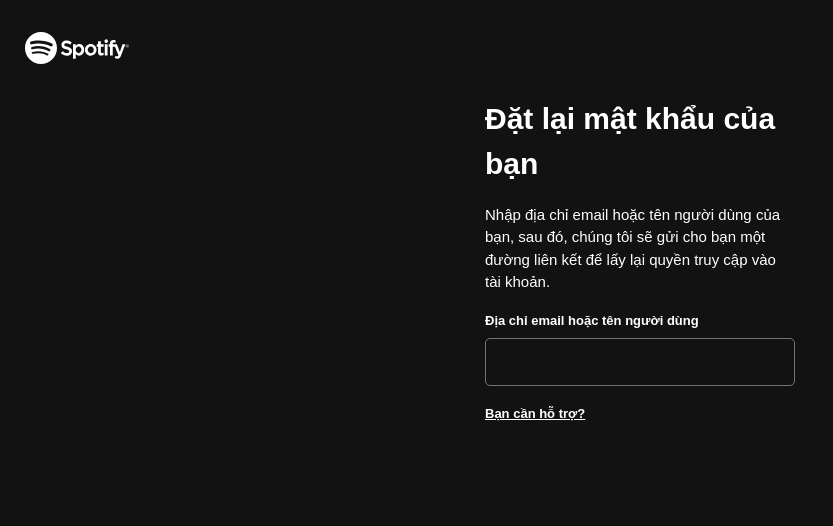
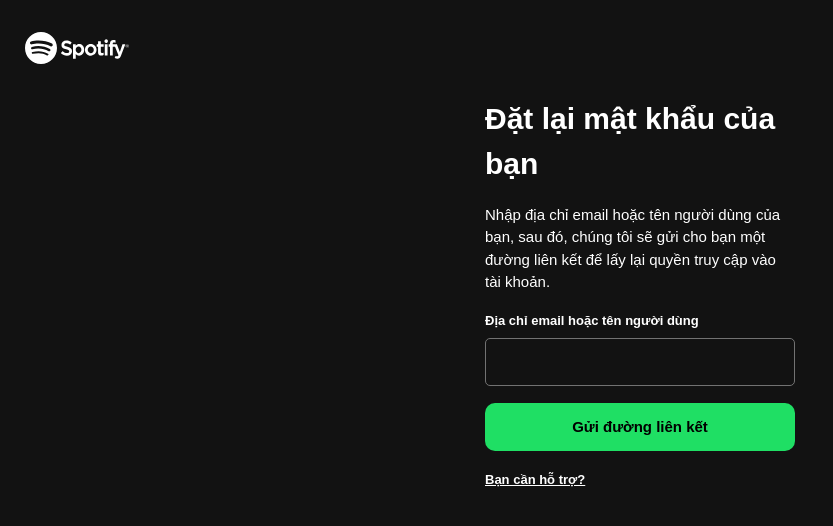
Before and after one commit to Khan9Tran/spotify, a React (Create React App) app in the folder client/: page /password-reset in a window 1280 px wide. Shown: the top 526 px of the page, without its empty margins (0-833 px from the left). Built offline with nearby package versions, Linux system fonts and the light colour scheme.

Commit message:
thêm check empty

```diff
--- a/client/src/components/input.jsx
+++ b/client/src/components/input.jsx
@@ -51,7 +51,15 @@ const Input = ({ type, placeholder, width, height, backgroundColor, radius, bord
               handleInputError(false);
             }
           }
-
+          if (type === 'notEmpty') {
+            if (event.target.value === '') {
+              setInputError(true);
+              handleInputError(true);
+            } else {
+              setInputError(false);
+              handleInputError(false);
+            }
+          }
           handleChange(event)
         }}
       />
@@ -60,12 +68,12 @@ const Input = ({ type, placeholder, width, height, backgroundColor, radius, bord
           {showPassword ? <img src={PasswordShow} alt="Hide password" /> : <img src={PasswordHidden} alt="Show password" />}
         </div>
       )}
-      <div className={`flex flex-row items-start mt-2 ${inputError && type === 'email' ? 'block' : 'hidden'}`}>
+      <div className={`flex flex-row items-start mt-2 ${inputError && (type === 'email' || type === 'notEmpty')? 'block' : 'hidden'}`}>
         <div className='min-h-[20px] min-w-[20px]'>
           <IconError strokeColor={'#FF0000'} width={'17px'} height={'17px'} />
         </div>
         <div className={`text-red-dark text-[13px]`}>
-          Email này không hợp lệ. Hãy đảm bảo rằng email được nhập dưới dạng example@email.com
+          {type === 'email' ? 'Email này không hợp lệ. Hãy đảm bảo rằng email được nhập dưới dạng example@email.com' : 'Đây là trường bắt buộc'}
         </div>
       </div>
 
--- a/client/src/pages/password/forgotPassword.jsx
+++ b/client/src/pages/password/forgotPassword.jsx
@@ -2,11 +2,30 @@ import { useState } from "react"
 import Logo from "../../components/logoAndText"
 import Input from "../../components/input";
 import './forgotPassword.css'
+import Button from "../../components/button";
 
 export const ForgotPassword = () => {
     const [email, setEmail] = useState('');
     const [inputError, setInputError] = useState(false);
 
+    const buttonGetLinkClicked = async (event) => {
+        event.preventDefault();
+
+        if (inputError) {
+            return;
+        }
+
+        const response = await fetch('http://localhost:8080/v1/auth/forgot-password', {
+            method: 'POST',
+            headers: {
+                'Content-Type': 'application/json'
+            },
+            body: JSON.stringify({
+                email: email
+            })
+        });
+
+    }
     return (
         <div className="wrapper bg-black-secondary w-screen min-h-screen flex flex-col overflow-y-auto items-center ">
             <div className="wrapper--header w-full h-[96px] flex items-center pl-7">
@@ -25,7 +44,10 @@ export const ForgotPassword = () => {
                 </h1>
                 <form>
                     <div className="mb-5">
-                        <Input type={'email'} placeholder={''} width={'100%'} height={'48px'} radius={'5px'} padding={'0 10px'} fontSize={'15px'} borderWidth={'1.5px'} changeBorderColor={true} borderColor={'border-gray-dark'} borderColorForcused={'border-white-primary'} borderColorError={'border-red-light'} onChange={(event) => {setEmail(event.target.value)}} handleInputError={(event)=> {setInputError(event.target.value)}}/>
+                        <Input width={'100%'} height={'48px'} radius={'5px'} padding={'0 10px'} fontSize={'15px'} borderWidth={'1.5px'} changeBorderColor={true} borderColor={'border-gray-dark'} borderColorForcused={'border-white-primary'} borderColorError={'border-red-light'} onChange={(event) => {setEmail(event.target.value)}} handleInputError={(error)=> {setInputError(error)}} type={'notEmpty'}/>
+                    </div>
+                    <div className="mb-5">
+                        <Button onClick={buttonGetLinkClicked} label={"Gửi đường liên kết"} height={'48px'} width={'100%'} backgroundColor={'bg-green-light'} fontColor={'text-black-primary'} fontSize={'15px'} fontStyle={'font-bold'}/>
                     </div>
                 </form>
                 <a href="" className="sm:text-[13px] underline font-semibold">
```
